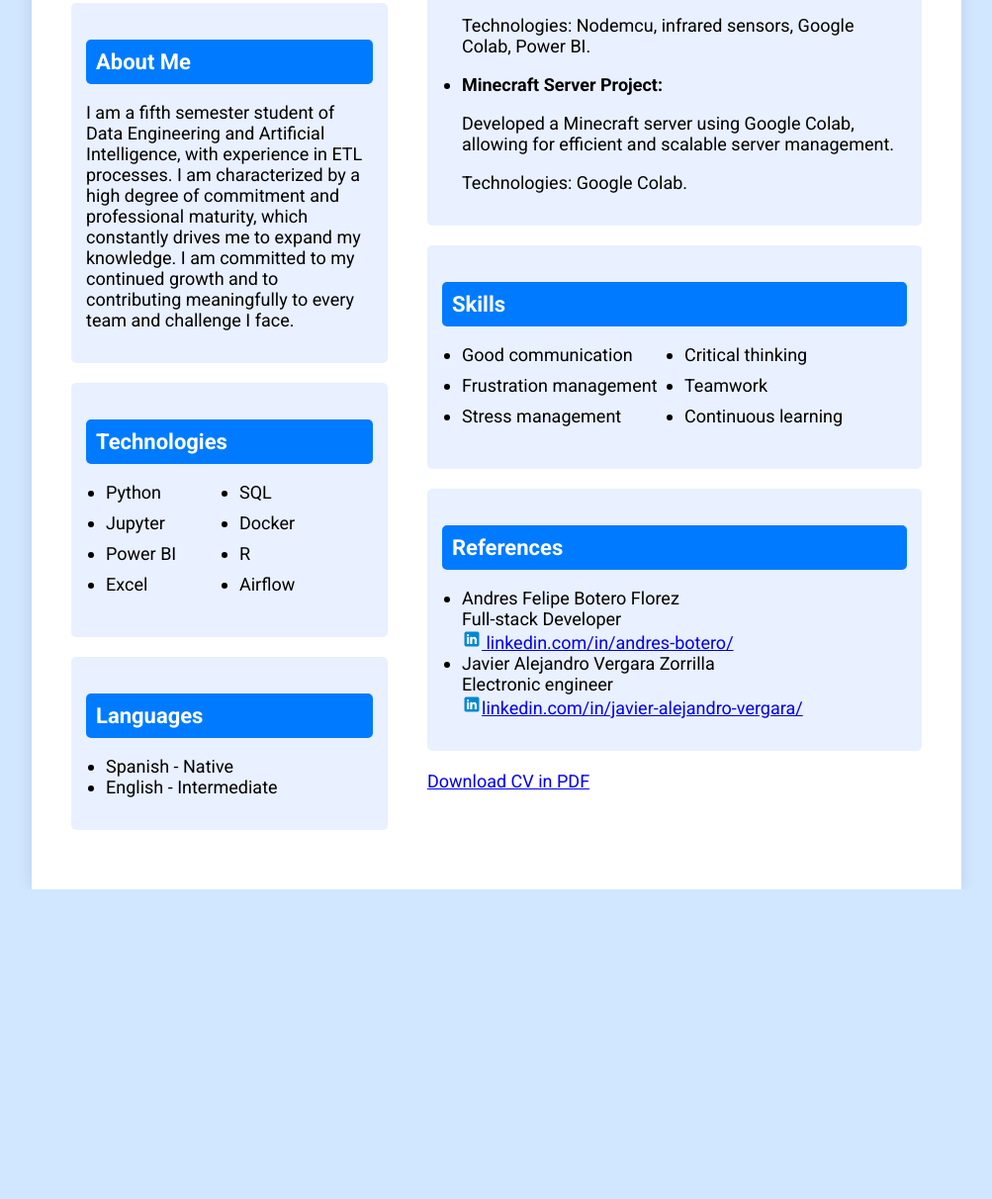
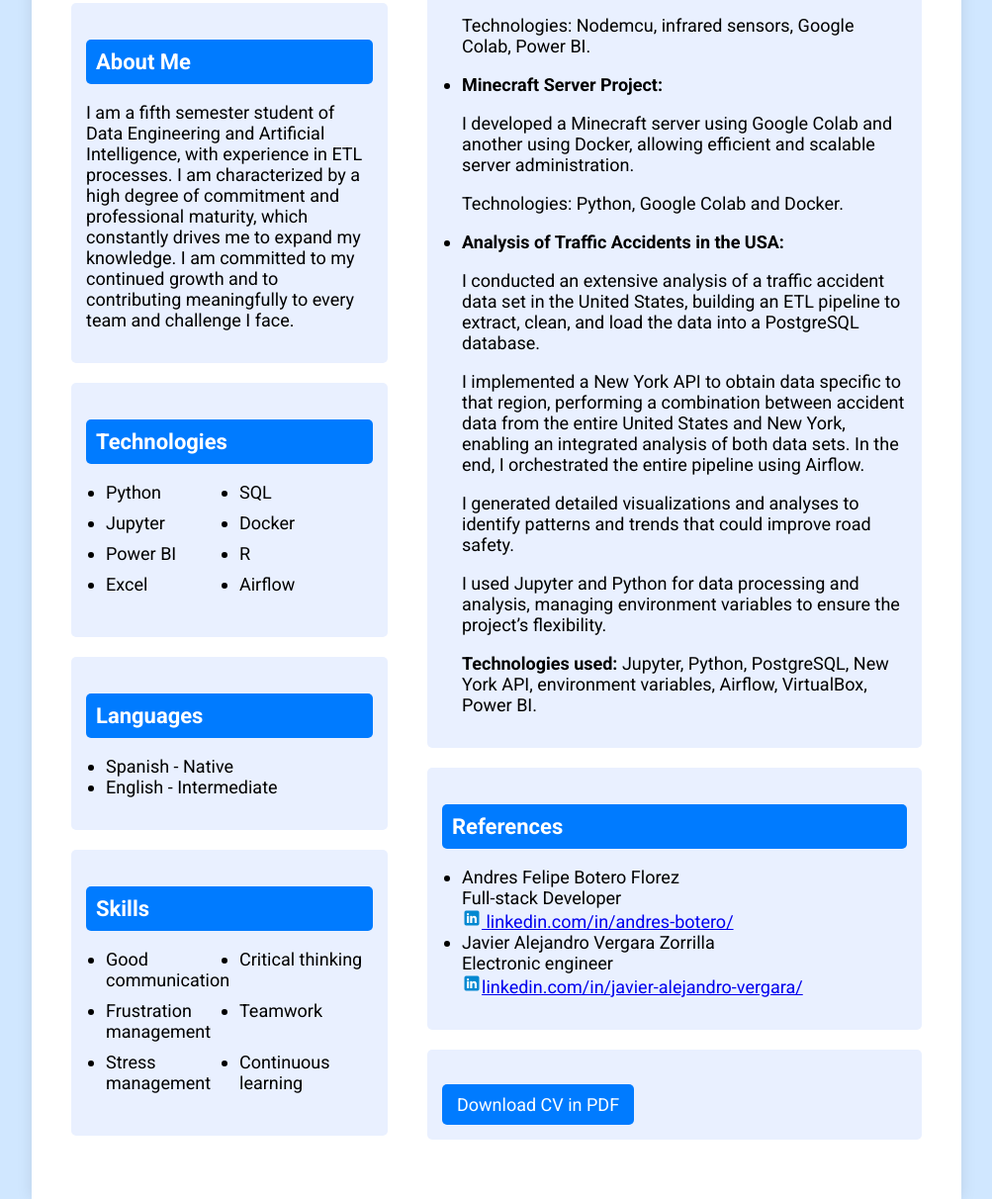
Before and after one commit to willyoung21/Curriculum, a plain HTML site: page index.html in a window 1280 px wide. Shown: the part 620-1832 px from the top of the page at 99% size, without its empty margins (138-1141 px from the left). Before the commit the page ends 1519 px from the top, so only its background shows below. Drawn offline with Linux system fonts and the light colour scheme.

Commit message:
nuevas implementaciones

```diff
--- a/index.html
+++ b/index.html
@@ -166,6 +166,19 @@
                     <li>English - Intermediate</li>
                 </ul>
             </div>
+
+            <!-- Skills debajo de lenguajes -->
+            <div class="box">
+                <h3>Skills</h3>
+                <ul class="skills-list">
+                    <li>Good communication</li>
+                    <li>Critical thinking</li>
+                    <li>Frustration management</li>
+                    <li>Teamwork</li>
+                    <li>Stress management</li>
+                    <li>Continuous learning</li>
+                </ul>
+            </div>
         </div>
 
 <!-- Lado derecho -->
@@ -173,9 +186,9 @@
     <div class="box">
         <h3>Studies</h3>
         <ul>
-                </h3>Data Engineering and Artificial Intelligence</h3>
-                </p>Universidad Autónoma de Occidente</p>
-                2022 - Present</p>
+            <li><strong>Data Engineering and Artificial Intelligence</strong></li>
+            <p>Universidad Autónoma de Occidente</p>
+            <p>2022 - Present</p>
             <li>Data processing and cleaning (ETL) using specialized tools (Python, SQL and Airflow).</li>
             <li>Descriptive analysis with tools such as Power BI, Matplotlib and Pandas.</li>
         </ul>
@@ -189,24 +202,19 @@
             <p>Technologies: Nodemcu, infrared sensors, Google Colab, Power BI.</p>
 
             <li><strong>Minecraft Server Project:</strong></li>
-                    <p>Developed a Minecraft server using Google Colab, allowing for efficient and scalable server management.</p>
-                    <p>Technologies: Google Colab.</p>
+            <p>I developed a Minecraft server using Google Colab and another using Docker, allowing efficient and scalable server administration.</p>
+            <p>Technologies: Python, Google Colab and Docker.</p>
+
+            <li><strong>Analysis of Traffic Accidents in the USA:</strong></li>
+            <p>I conducted an extensive analysis of a traffic accident data set in the United States, building an ETL pipeline to extract, clean, and load the data into a PostgreSQL database.</p>
+            <p>I implemented a New York API to obtain data specific to that region, performing a combination between accident data from the entire United States and New York, enabling an integrated analysis of both data sets. In the end, I orchestrated the entire pipeline using Airflow.</p>
+            <p>I generated detailed visualizations and analyses to identify patterns and trends that could improve road safety.</p>
+            <p>I used Jupyter and Python for data processing and analysis, managing environment variables to ensure the project’s flexibility.</p>
+            <p><strong>Technologies used:</strong> Jupyter, Python, PostgreSQL, New York API, environment variables, Airflow, VirtualBox, Power BI.</p>
         </ul>
     </div>
 
-            <!-- Skills debajo de la experiencia -->
-            <div class="box">
-                <h3>Skills</h3>
-                <ul class="skills-list">
-                    <li>Good communication</li>
-                    <li>Critical thinking</li>
-                    <li>Frustration management</li>
-                    <li>Teamwork</li>
-                    <li>Stress management</li>
-                    <li>Continuous learning</li>
-                </ul>
-            </div>
-
+    <!-- Separate box for References -->
     <div class="box">
         <h3>References</h3>
         <ul>
@@ -215,18 +223,18 @@
                 <a href="https://www.linkedin.com/in/andres-botero/" target="_blank">
                     <img src="linkedin.png" alt="LinkedIn" width="20"> linkedin.com/in/andres-botero/
                 </a>
+            </li>
             <li>Javier Alejandro Vergara Zorrilla<br>
                 Electronic engineer<br>
                 <a href="https://www.linkedin.com/in/javier-alejandro-vergara/" target="_blank">
-                            <img src="linkedin.png" alt="linkedin" width="20">linkedin.com/in/javier-alejandro-vergara/
+                    <img src="linkedin.png" alt="LinkedIn" width="20">linkedin.com/in/javier-alejandro-vergara/
                 </a>
-
+            </li>
         </ul>
     </div>
 
-            <!-- Botón para descargar el CV -->
-            <a href="willyoung21-cv-English.pdf" class="download-btn" download>Download CV in PDF</a>
+    <!-- Separate box for Download CV button -->
+    <div class="box">
+        <a href="willyoung21-cv-English.pdf" class="download-btn" download style="display: inline-block; padding: 10px 15px; background-color: #007bff; color: white; border-radius: 5px; text-decoration: none; margin-top: 20px;">Download CV in PDF</a>
     </div>
 </div>
-</body>
-</html>
```
Also changed, not shown: 1 other file. Lines whose indentation alone changed are shown as unchanged.
